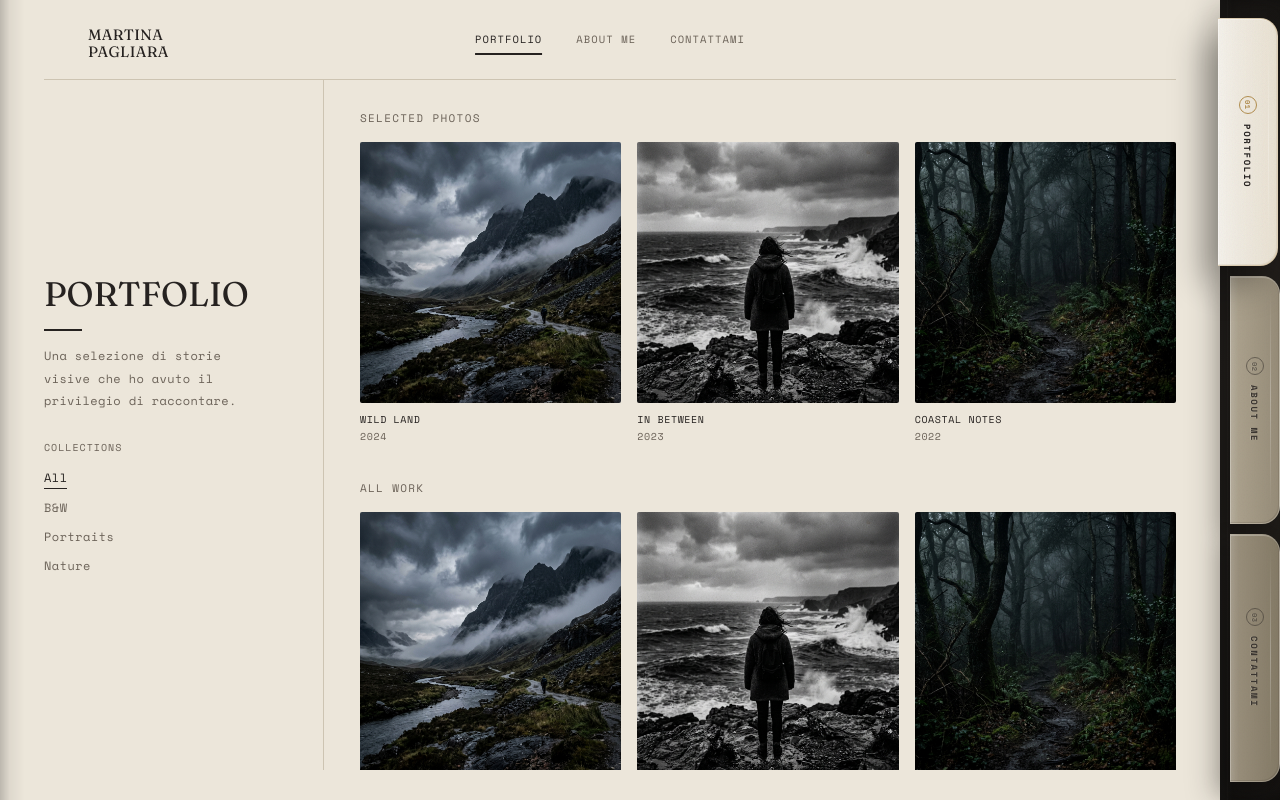
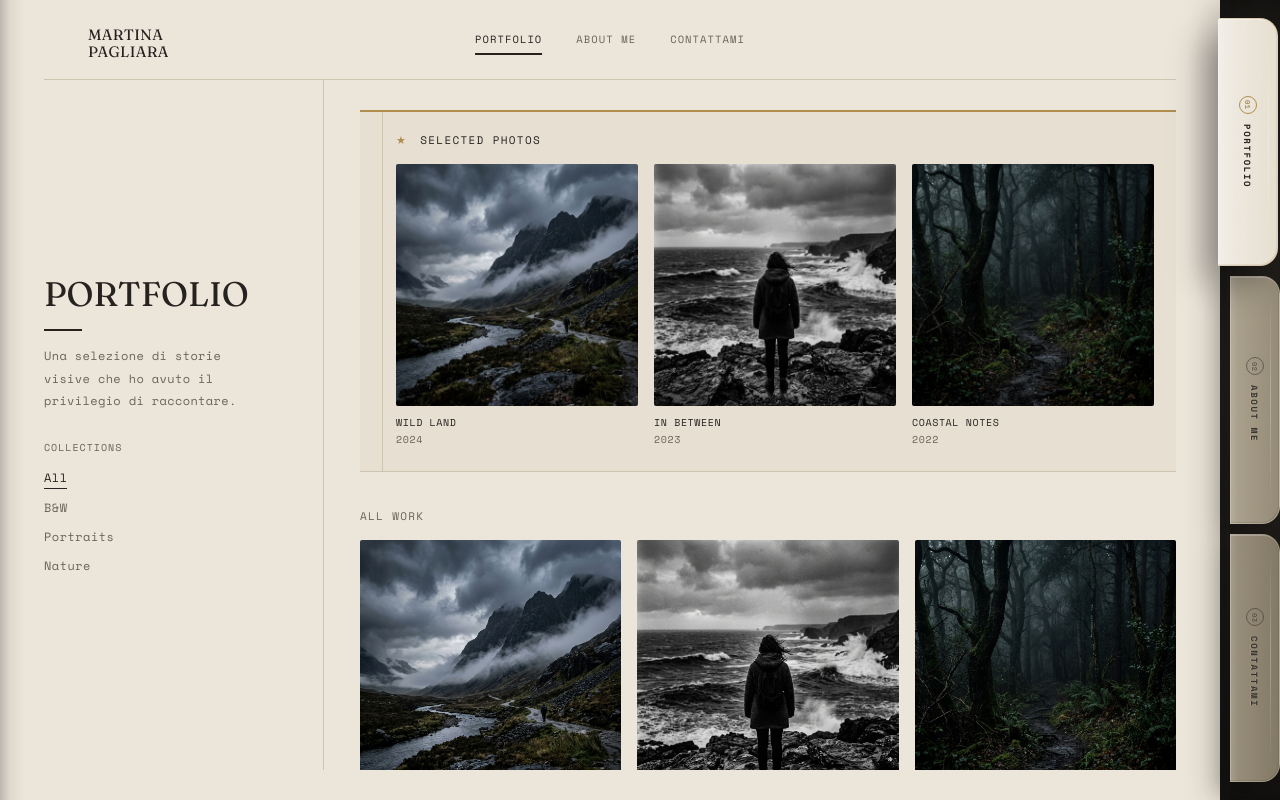
Before and after one commit to giacomo-folli/marti-portfolio, a React (Vite) app: page / in a window 1280 px wide. Both pictures are taken after a click on the button "INIZIA ↦". Built offline with nearby package versions, Linux system fonts and the light colour scheme.

Commit message:
minor adjustments

```diff
--- a/src/index.css
+++ b/src/index.css
@@ -533,13 +533,16 @@ input:invalid, textarea:invalid {
   overflow-y: auto;
 }
 
-.page-container::-webkit-scrollbar {
-  width: 6px;
+/* Hide scrollbars everywhere, scrolling still works */
+* {
+  scrollbar-width: none;        /* Firefox */
+  -ms-overflow-style: none;     /* old Edge/IE */
 }
 
-.page-container::-webkit-scrollbar-thumb {
-  background: var(--line);
-  border-radius: 10px;
+*::-webkit-scrollbar {          /* Chrome/Safari/Opera */
+  width: 0;
+  height: 0;
+  display: none;
 }
 
 /* ===== Shared typography ===== */
--- a/src/pages/ContactPage.css
+++ b/src/pages/ContactPage.css
@@ -95,6 +95,11 @@
 .info-value {
   color: var(--ink);
   font-weight: 400;
+  text-decoration: none;
+}
+
+a.info-value:hover {
+  text-decoration: underline;
 }
 
 /* ===== Form ===== */
--- a/src/pages/ContactPage.jsx
+++ b/src/pages/ContactPage.jsx
@@ -44,11 +44,11 @@ const ContactPage = ({ onNavigate, currentPage }) => {
           <div className="contact-info mono">
             <div className="info-block">
               <span className="info-label">Email</span>
-              <span className="info-value">{person.email}</span>
+              <a className="info-value" href={`mailto:${person.email}`}>{person.email}</a>
             </div>
             <div className="info-block">
               <span className="info-label">Instagram</span>
-              <span className="info-value">{person.instagram}</span>
+              <a className="info-value" href={`https://instagram.com/${person.instagram.replace(/^@/, '')}`} target="_blank" rel="noreferrer">{person.instagram}</a>
             </div>
             <div className="info-block">
               <span className="info-label">Location</span>
--- a/src/pages/PortfolioPage.css
+++ b/src/pages/PortfolioPage.css
@@ -89,6 +89,40 @@
   text-transform: uppercase;
   color: var(--ink-soft);
   margin: 0 0 16px;
+}
+
+/* ===== Featured "Selected photos" section — notebook inset ===== */
+.portfolio-section.is-featured {
+  padding: 20px 22px 24px;
+  background: var(--paper-warm);
+  border-top: 2px solid var(--gold);
+  border-bottom: 1px solid var(--line);
+  position: relative;
+}
+
+/* ruled margin line, like a notebook page */
+.portfolio-section.is-featured::before {
+  content: '';
+  position: absolute;
+  top: 0;
+  bottom: 0;
+  left: 22px;
+  width: 1px;
+  background: var(--line);
+}
+
+.portfolio-section.is-featured .section-heading {
+  color: var(--ink);
+  padding-left: 14px;
+}
+
+.featured-star {
+  color: var(--gold);
+  margin-right: 5px;
+}
+
+.portfolio-section.is-featured .portfolio-grid {
+  padding-left: 14px;
 }
 
 /* ===== Scroll Cue ===== */
--- a/src/pages/PortfolioPage.jsx
+++ b/src/pages/PortfolioPage.jsx
@@ -77,8 +77,10 @@ const PortfolioPage = ({ onNavigate, currentPage }) => {
 
         <div className="portfolio-right-col">
           {filter === null && selected.length > 0 && (
-            <section className="portfolio-section">
-              <h2 className="section-heading mono">Selected photos</h2>
+            <section className="portfolio-section is-featured">
+              <h2 className="section-heading mono">
+                <span className="featured-star">★</span> Selected photos
+              </h2>
               {grid(selected)}
             </section>
           )}
```
